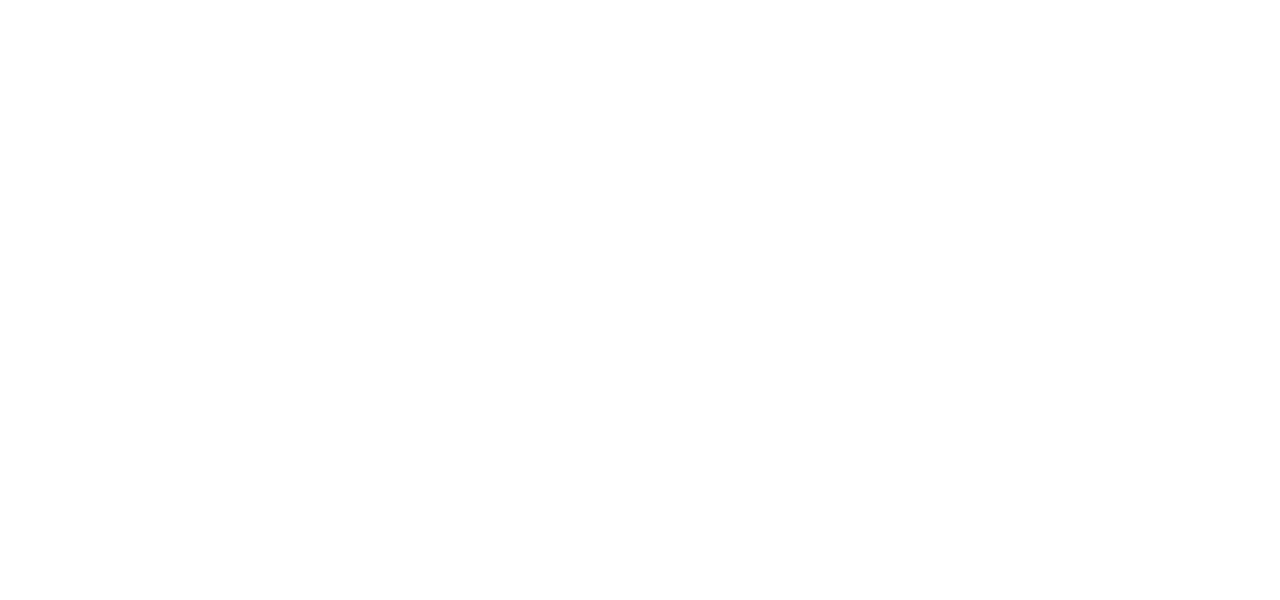
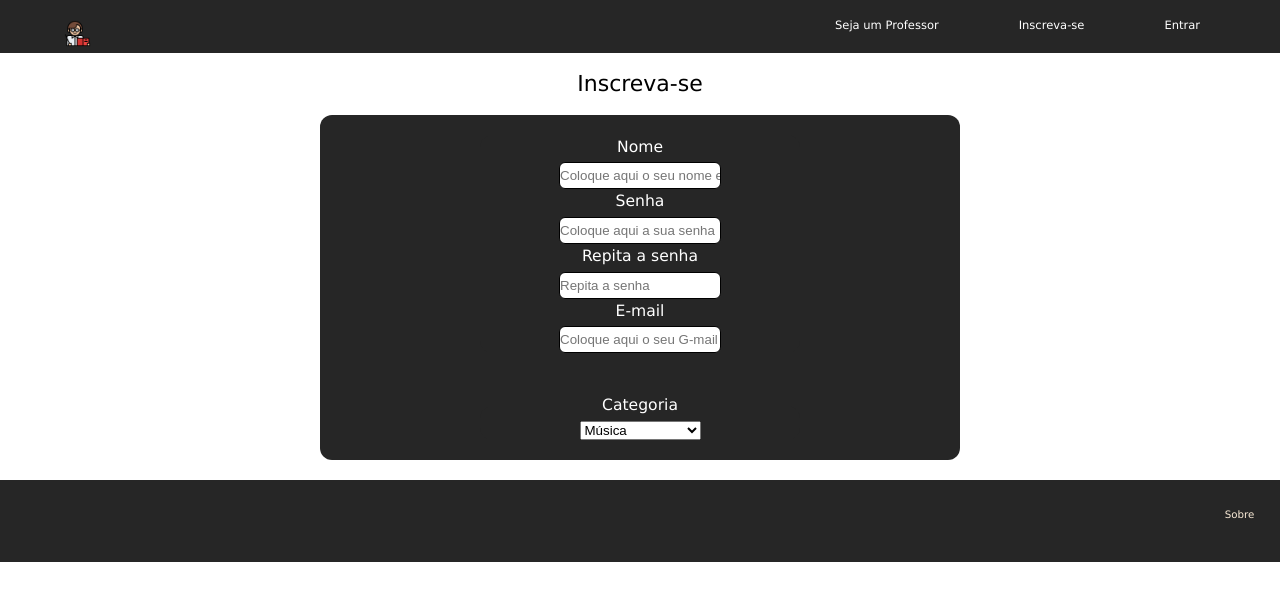
Before and after one commit to igor-py/professor-online, a React (Create React App) app in the folder app/: page /inscreva-professor in a window 1280 px wide. Shown: the top 600 px of the page. Built offline with nearby package versions, Linux system fonts and the light colour scheme.

Commit message:
Colocando links entre as paginas de cadastros

```diff
--- /dev/null
+++ b/app/src/pages/inscreva-se/aluno.js
@@ -0,0 +1,70 @@
+import React, { Component } from 'react';
+import Header from '../../Components/Header';
+import Footer from '../../Components/Footer';
+import './style.css';
+
+// Somente chamar categorias quando for cadastro de professor
+const Categorias = () => {
+
+    return (
+
+        <fieldset className="inputs">
+            <legend>Categoria</legend>
+            <select>
+                <option>Música</option>
+                <option>WEB</option>
+                <option>Graduação</option>
+                <option>Finanças</option>
+                <option>Mobile</option>
+                <option>Banco de Dados</option>
+                <option>Fotografia</option>
+                <option>Gerenciamento</option>
+            </select>
+        </fieldset>
+    )
+};
+
+
+const Inscrever = () => {
+
+    return (
+
+        <fieldset className="inputs">
+            <label for="login">Nome</label>
+            <input id="login" className="entradas" type="text" placeholder="Coloque aqui o seu nome e sobrenome"
+                required></input>
+
+            <label for="senha">Senha</label>
+            <input id="senha" className="entradas" type="password" required placeholder="Coloque aqui a sua senha"></input>
+
+            <label for="senha-repete">Repita a senha</label>
+            <input id="senha-repete" className="entradas" type="password" required placeholder="Repita a senha"></input>
+
+            <label for="email">E-mail</label>
+            <input id="email" className="entradas" type="email" placeholder="Coloque aqui o seu G-mail"
+                required></input>
+        </fieldset>
+    )
+}
+
+export default function Aluno() {
+
+    return (
+
+        <div id="inscreva-aluno">
+            <Header />
+
+            <main>
+                <h2>Inscreva-se</h2>
+
+                <div className="inputs">
+                    <Inscrever />
+
+                    <Categorias className="entradas" />
+                </div>
+            </main>
+
+            <Footer />
+        </div>
+    )
+}
--- a/app/src/pages/inscreva-se/index.js
+++ b/app/src/pages/inscreva-se/index.js
@@ -4,75 +4,36 @@
 import './style.css';
 import mulher_1 from '../../images/mulher1.png';
 import mulher_2 from '../../images/mulher2.png';
-
-// Somente chamar categorias quando for cadastro de professor
-const Categorias = () => {
-
-    return (
-
-        <fieldset className="inputs">
-            <legend>Categoria</legend>
-            <select>
-                <option>Música</option>
-                <option>WEB</option>
-                <option>Graduação</option>
-                <option>Finanças</option>
-                <option>Mobile</option>
-                <option>Banco de Dados</option>
-                <option>Fotografia</option>
-                <option>Gerenciamento</option>
-            </select>
-        </fieldset>
-    )
-};
-
-const Inscrever = () => {
-
-    return (
-
-        <fieldset className="inputs">
-            <label for="login">Nome</label>
-            <input id="login" className="entradas" type="text" placeholder="Coloque aqui o seu nome e sobrenome"
-                required></input>
-
-            <label for="senha">Senha</label>
-            <input id="senha" className="entradas" type="password" required placeholder="Coloque aqui a sua senha"></input>
-
-            <label for="senha-repete">Repita a senha</label>
-            <input id="senha-repete" className="entradas" type="password" required placeholder="Repita a senha"></input>
-
-            <label for="email">E-mail</label>
-            <input id="email" className="entradas" type="email" placeholder="Coloque aqui o seu G-mail"
-                required></input>
-        </fieldset>
-    )
-}
+import {
+    BrowserRouter as Router,
+    Switch,
+    Route,
+    Link
+} from "react-router-dom";
 
 
 export default function InscrevaSe() {
 
     return (
 
+        // Ainda falta colocar botões para conseguir ir pra página de cadastro certa
         <div id="inscreva-se">
             <Header />
 
             <main>
                 <div className="imagens-login">
-                    <h3>Professor</h3>
-                    <img src={mulher_1} alt="Mulher Experiente representando professora"></img>
+                    <div className="ir-professor">
+                        <h3>Professor</h3>
+                        <img src={mulher_1} alt="Mulher Experiente representando professora"></img>
+                        <Link to="/inscreva-professor" className="links-inscrever">Seja um Professor!!!</Link>
+                    </div>
 
-                    <h3>Aluno</h3>
-                    <img src={mulher_2} alt="Mulher representando aluna"></img>
+                    <div className="ir-aluno">
+                        <h3>Aluno</h3>
+                        <img src={mulher_2} alt="Mulher representando aluna"></img>
+                        <Link to="/inscreva-aluno" className="links-inscrever">Seja um Aluno!!!</Link>
+                    </div>
                 </div>
-
-                <h2>Inscreva-Se</h2>
-
-                <div className="inputs">
-                    <Inscrever />
-
-                    <Categorias className="entradas" />
-                </div>
-
             </main>
 
             <Footer />
--- /dev/null
+++ b/app/src/pages/inscreva-se/professor.js
@@ -0,0 +1,72 @@
+import React, { Component } from 'react';
+import Header from '../../Components/Header';
+import Footer from '../../Components/Footer';
+import './style.css';
+
+// Somente chamar categorias quando for cadastro de professor
+const Categorias = () => {
+
+    return (
+
+        <fieldset className="inputs">
+            <legend>Categoria</legend>
+            <select>
+                <option>Música</option>
+                <option>WEB</option>
+                <option>Graduação</option>
+                <option>Finanças</option>
+                <option>Mobile</option>
+                <option>Banco de Dados</option>
+                <option>Fotografia</option>
+                <option>Gerenciamento</option>
+            </select>
+        </fieldset>
+    )
+};
+
+
+const Inscrever = () => {
+
+    return (
+
+        <fieldset className="inputs">
+            <label for="login">Nome</label>
+            <input id="login" className="entradas" type="text" placeholder="Coloque aqui o seu nome e sobrenome"
+                required></input>
+
+            <label for="senha">Senha</label>
+            <input id="senha" className="entradas" type="password" required placeholder="Coloque aqui a sua senha"></input>
+
+            <label for="senha-repete">Repita a senha</label>
+            <input id="senha-repete" className="entradas" type="password" required placeholder="Repita a senha"></input>
+
+            <label for="email">E-mail</label>
+            <input id="email" className="entradas" type="email" placeholder="Coloque aqui o seu G-mail"
+                required></input>
+        </fieldset>
+    )
+}
+
+
+export default function Professor(){
+
+    return (
+
+    <div id="inscreva-professor">
+        <Header />
+
+        <main>
+            <h2>Inscreva-se</h2>
+
+            <div className="inputs">
+                <Inscrever />
+
+                <Categorias className="entradas" />
+            </div>
+        </main>
+
+        <Footer />
+    </div>
+
+    )
+}
--- a/app/src/routes.js
+++ b/app/src/routes.js
@@ -2,6 +2,8 @@
 import { BrowserRouter, Switch, Route } from 'react-router-dom';
 import SejaUmProfessorPage from './pages/seja-um-professor';
 import InscrevaSe from './pages/inscreva-se'
+import Professor from './pages/inscreva-se/professor';
+import Aluno from './pages/inscreva-se/aluno';
 import Home from './Components/Home';
 
 export default function Routes() {
@@ -11,6 +13,8 @@
         <Route path="/" exact component={Home}/>
         <Route path="/sejaumprofessor" component={SejaUmProfessorPage}/>
         <Route path="/inscreva-se" component={InscrevaSe}/>
+        <Route path="/inscreva-aluno" component={Aluno}/>
+        <Route path="/inscreva-professor" component={Professor}/>
       </Switch>
     </BrowserRouter>
   );
```
Also changed, not shown: app/src/pages/inscreva-se/style.css (line endings or trailing spaces).
